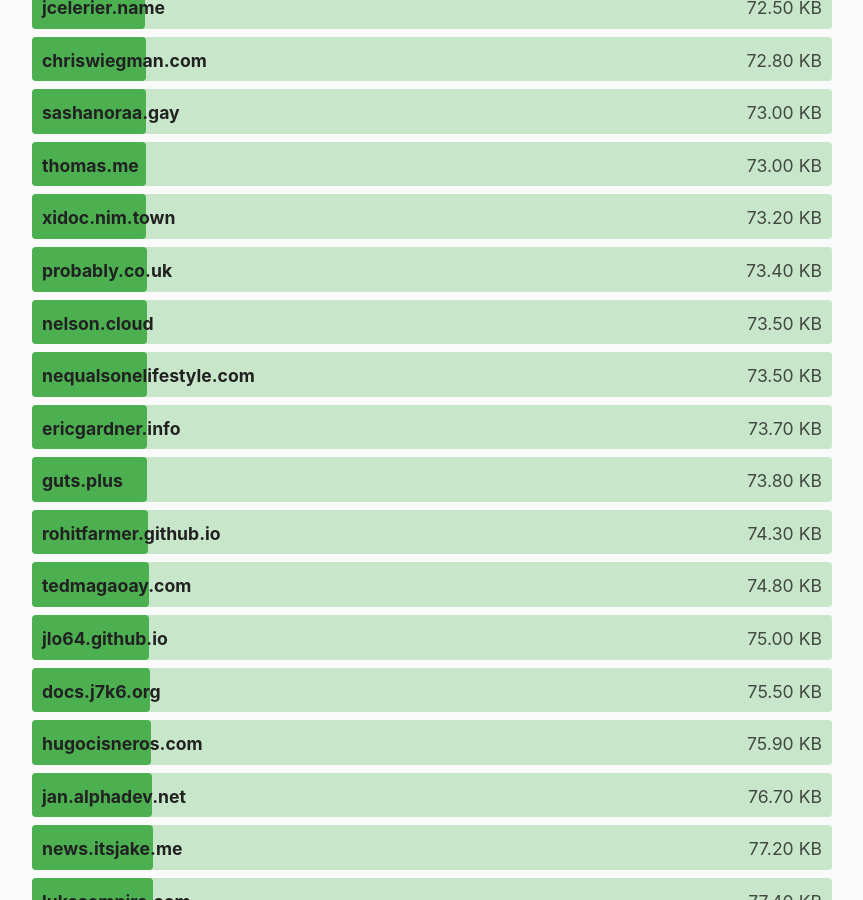
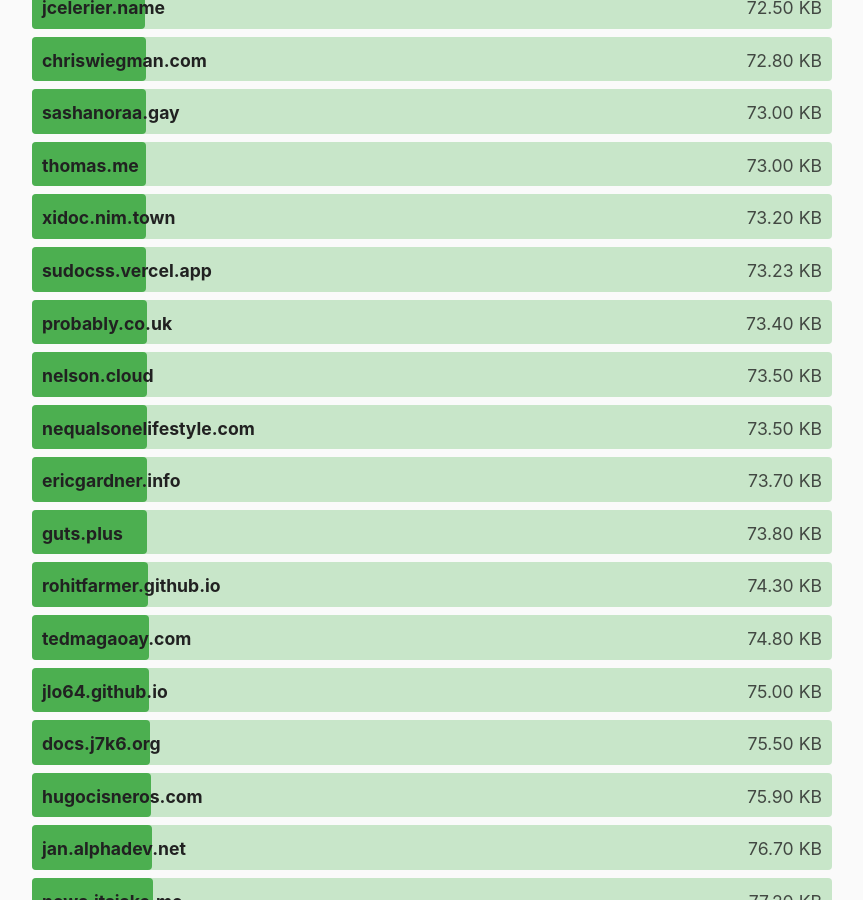
Before and after one commit to kevquirk/512kb.club, a Jekyll site: the page built from index.md, in a window 1280 px wide and 900 px high, scrolled down 20520 px. Shown: the whole window, without its empty margins (208-1071 px from the left). Built offline with Jekyll 4.4.1, drawn with Linux system fonts in a browser that asks for light colours; some of the changed text lies outside the part shown.

Commit message:
Update the size of sudocss.vercel.app in sites.yml

```diff
--- a/_data/sites.yml
+++ b/_data/sites.yml
@@ -3120,7 +3120,7 @@
 
 - domain: sudocss.vercel.app
   url: https://sudocss.vercel.app/
-  size: 108
+  size: 73.23
   last_checked: 2023-08-31
 
 - domain: sudoedit.com
```
